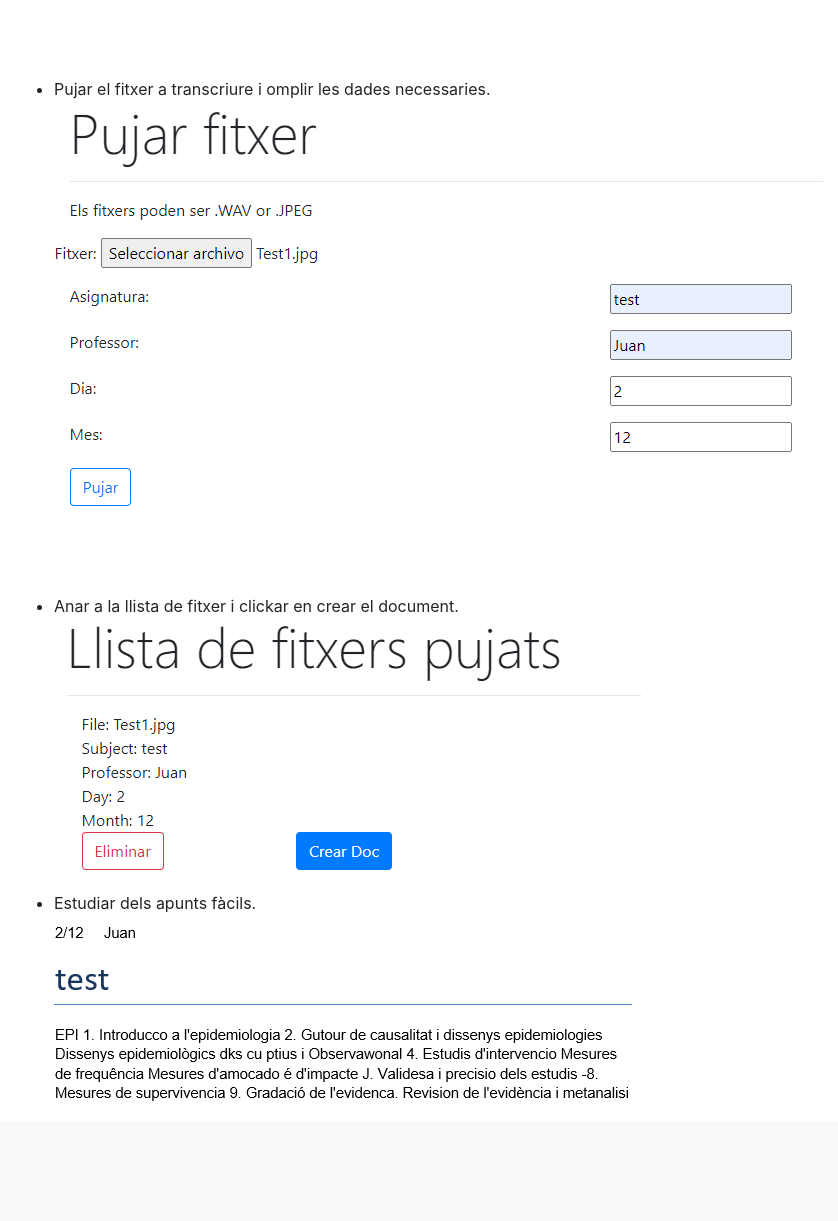
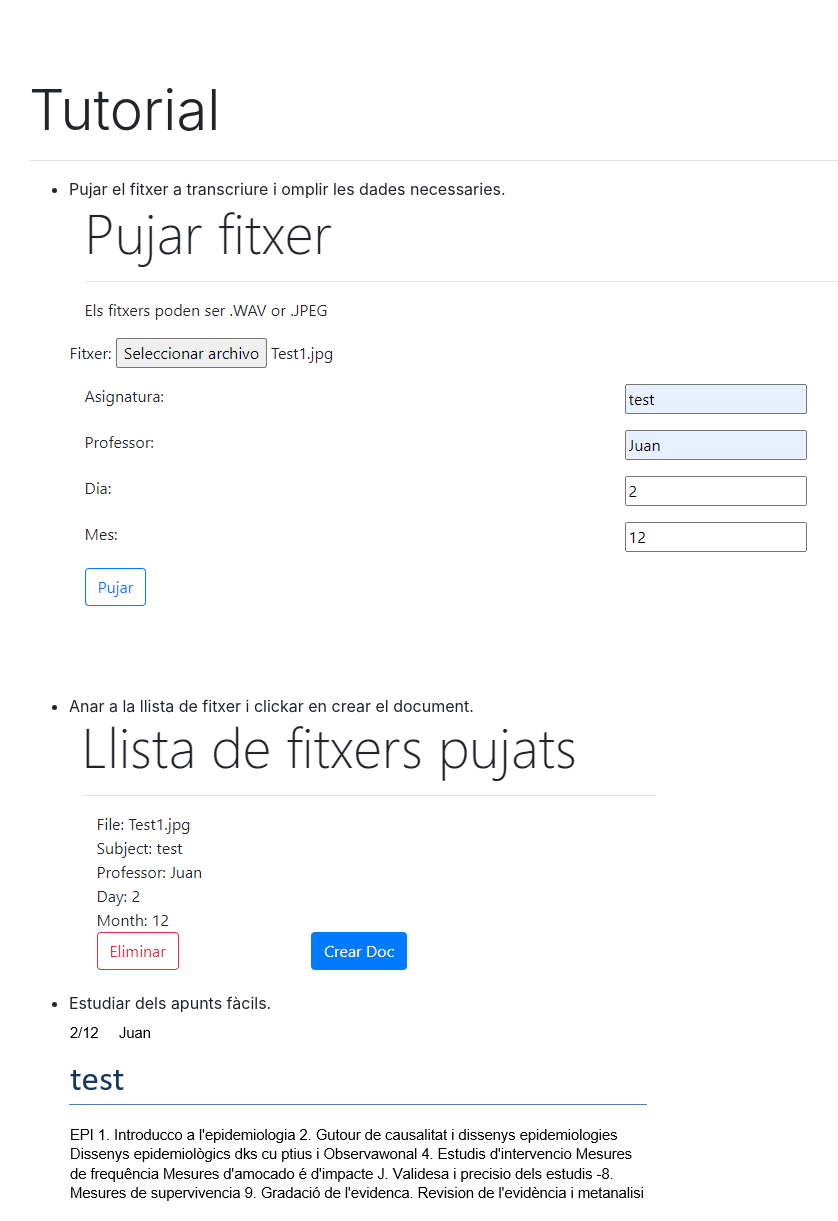
Before and after one commit to victe19/TNA, a Django app: page /tutorial/ in a window 1280 px wide. Shown: the part 56-1277 px from the top of the page, without its empty margins (86-924 px from the left). Before the commit the page ends 1157 px from the top, so only its background shows below. Run offline with Django 3.2, Linux system fonts and the light colour scheme; parts of the project's set-up code (start-up, migrations or seed data) failed here and were passed over; some libraries are stand-ins or nearby versions.

Commit message:
tutorial acabat

```diff
--- a/mysite/templates/tutorial.html
+++ b/mysite/templates/tutorial.html
@@ -2,10 +2,14 @@
 {% block body %}
 
 {% load static %}
-<ul>
-    <li>Pujar el fitxer a transcriure i omplir les dades necessaries.</li> <img src="{% static 'img/pas_1.png' %}">
-    <li>Anar a la llista de fitxer i clickar en crear el document. </li> <img src="{% static 'img/pas_2.png' %}">
-    <li>Estudiar dels apunts fàcils.</li>  <img src="{% static 'img/pas_3.png' %}">
-</ul>
+<div class="container">
+    <h2 class="display-4">Tutorial</h2>
+    <hr>
+        <ul>
+            <li>Pujar el fitxer a transcriure i omplir les dades necessaries.</li> <img src="{% static 'img/pas_1.png' %}">
+            <li>Anar a la llista de fitxer i clickar en crear el document. </li> <img src="{% static 'img/pas_2.png' %}">
+            <li>Estudiar dels apunts fàcils.</li>  <img src="{% static 'img/pas_3.png' %}">
+        </ul>
+</div>
 
 {% endblock %}
```
